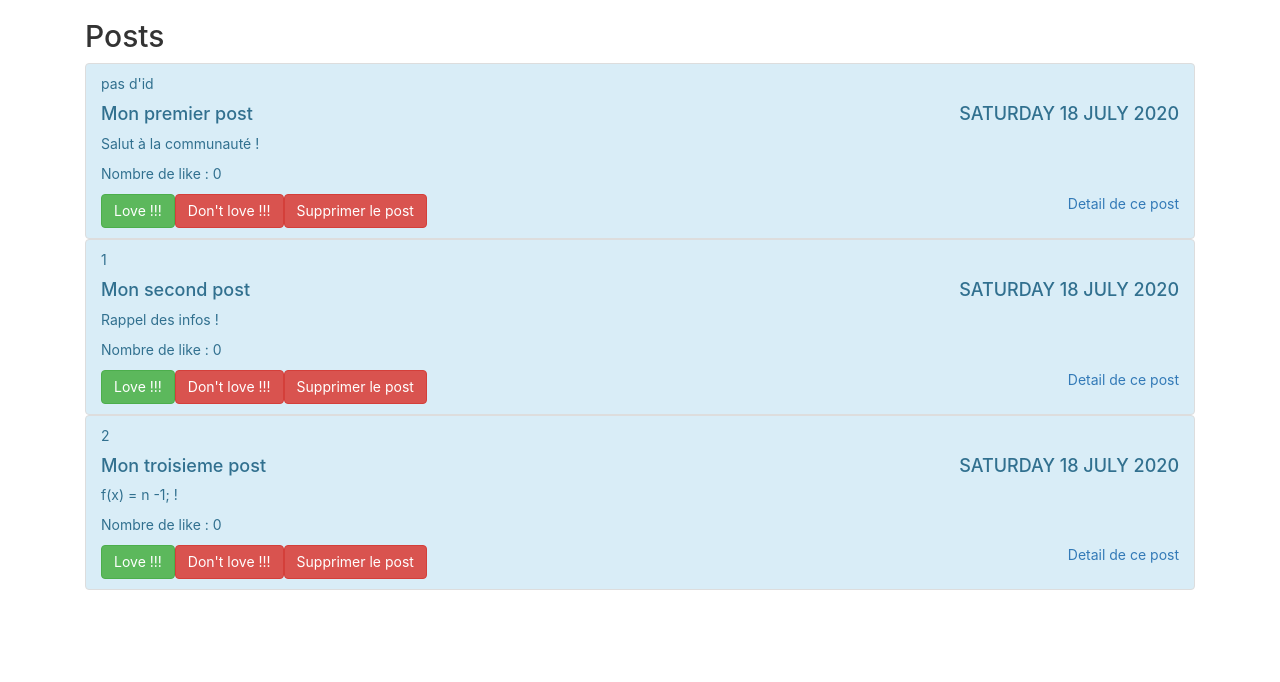
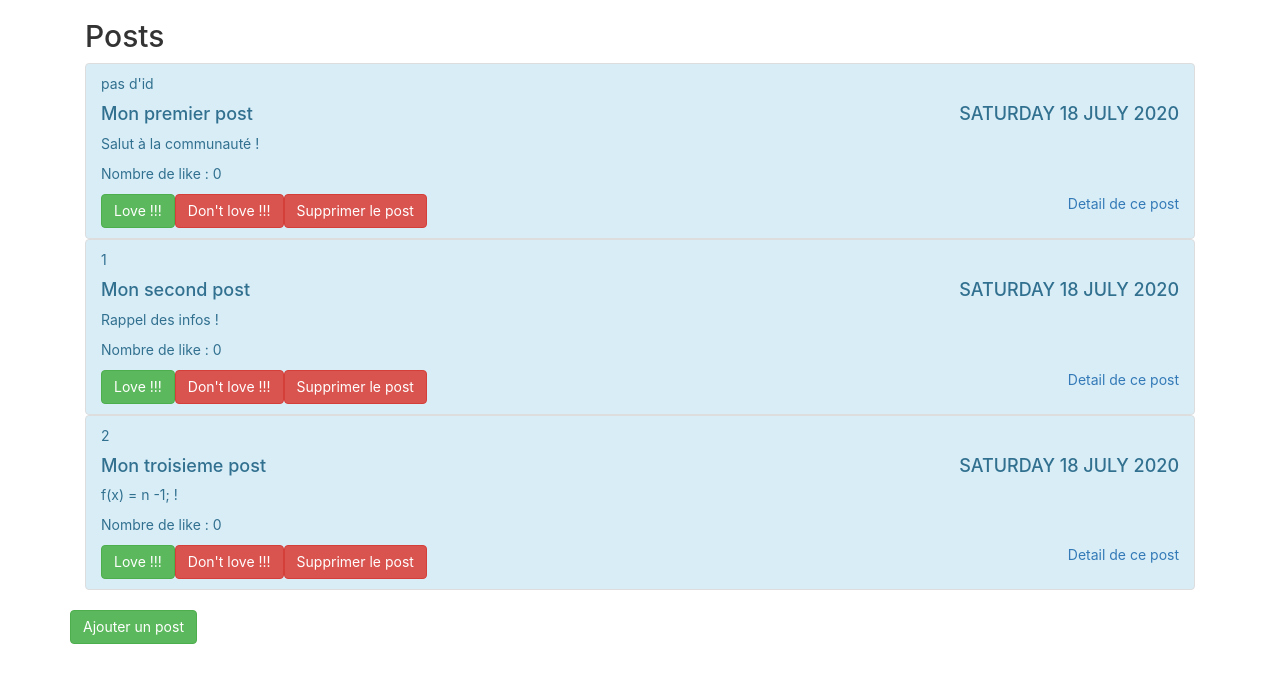
Before and after one commit to khrisys/angularBlog, an Angular app: page / in a window 1280 px wide. Shown: the top 682 px of the page. Built offline with nearby package versions, Linux system fonts and the light colour scheme.

Commit message:
Correction du routage des posts si l'url est vide et u'on veut afficher un post particulier
Signed-off-by: Christian Drochon <khrisys@protonmail.com>

```diff
--- a/src/app/app.component.html
+++ b/src/app/app.component.html
@@ -5,7 +5,7 @@
       <router-outlet></router-outlet>
     </div>
   </div>
-  <button (click)="goToNew()" *ngIf="this.router.url === '/posts' || this.router.url === ''"
+  <button (click)="goToNew()" *ngIf="this.router.url === '/posts' || this.router.url === '/'"
           class="btn btn-success">Ajouter un post
   </button>
 </div>
```
